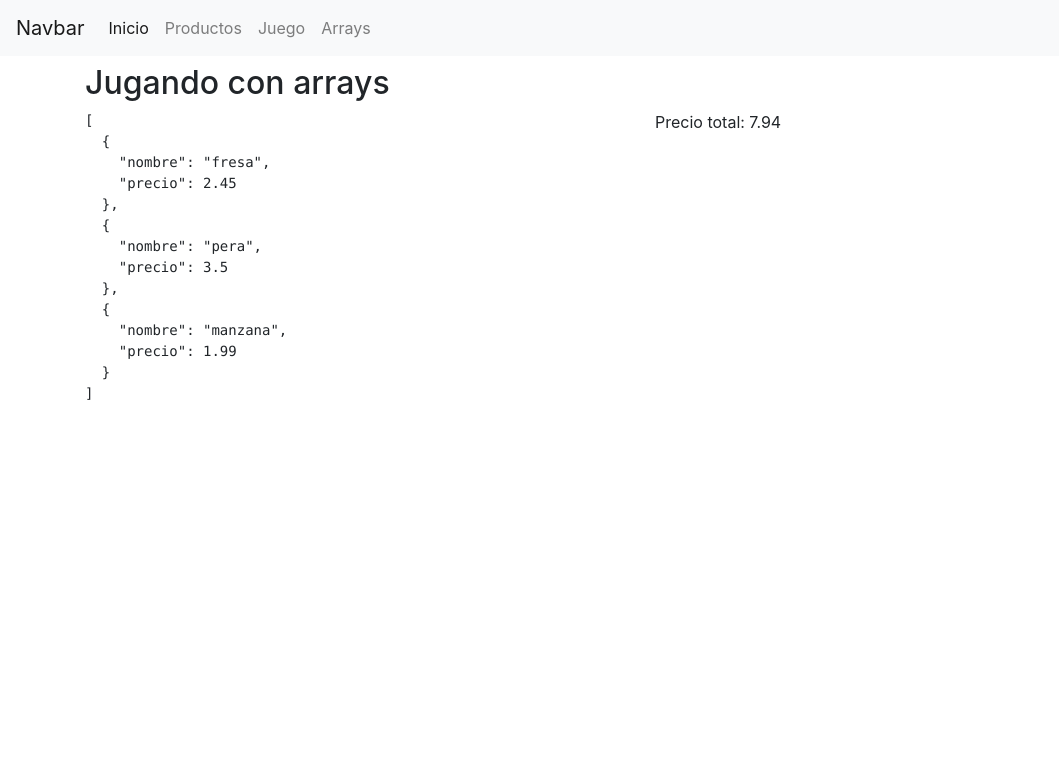
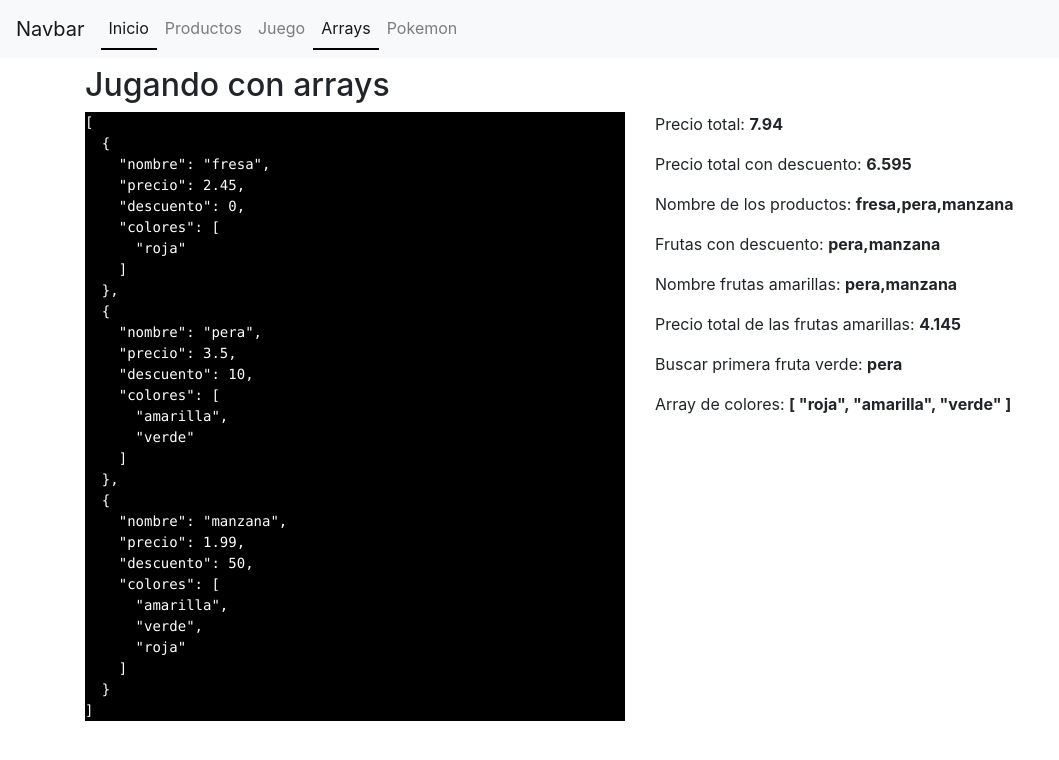
Before and after one commit to JosebaMerino/AngularIpartek, an Angular app: page /arrays in a window 1280 px wide. Shown: the top 760 px of the page, without its empty margins (0-1059 px from the left). Built offline with nearby package versions, Linux system fonts and the light colour scheme.

Commit message:
Varios cambios

```diff
--- a/src/app/app-routing.module.ts
+++ b/src/app/app-routing.module.ts
@@ -3,6 +3,7 @@ import { Routes, RouterModule } from '@angular/router';
 
 import { ArraysComponent } from './paginas/arrays/arrays.component';
 import { InicioComponent } from './paginas/inicio/inicio.component';
+import { PokemonRestComponent } from './paginas/pokemon-rest/pokemon-rest.component';
 
 
 /**
@@ -13,6 +14,7 @@ import { InicioComponent } from './paginas/inicio/inicio.component';
 const routes: Routes = [
   { path: '', component: InicioComponent },
   { path: 'arrays', component: ArraysComponent },
+  { path: 'pokemon', component: PokemonRestComponent}
 ];
 
 @NgModule({
--- a/src/app/app.module.ts
+++ b/src/app/app.module.ts
@@ -11,6 +11,7 @@ import { BotonComponent } from './componentes/boton/boton.component';
 import { InicioComponent } from './paginas/inicio/inicio.component';
 import { ArraysComponent } from './paginas/arrays/arrays.component';
 import { NavbarComponent } from './componentes/navbar/navbar.component';
+import { PokemonRestComponent } from './paginas/pokemon-rest/pokemon-rest.component';
 
 @NgModule({
   declarations: [
@@ -19,7 +20,8 @@ import { NavbarComponent } from './componentes/navbar/navbar.component';
     BotonComponent,
     InicioComponent,
     ArraysComponent,
-    NavbarComponent
+    NavbarComponent,
+    PokemonRestComponent
   ],
   imports: [
     BrowserModule,
--- a/src/app/componentes/navbar/navbar.component.html
+++ b/src/app/componentes/navbar/navbar.component.html
@@ -7,17 +7,20 @@
 
     <div class="collapse navbar-collapse" id="navbarSupportedContent">
         <ul class="navbar-nav mr-auto">
-            <li class="nav-item active">
-                <a [routerLink]="['/']" routerLinkActive="router-link-active" class="nav-link">Inicio</a>
+            <li class="nav-item">
+                <a [routerLink]="['/']" routerLinkActive="active" class="nav-link">Inicio</a>
             </li>
             <li class="nav-item">
-                <a [routerLink]="['/productos']" routerLinkActive="router-link-active" class="nav-link">Productos</a>
+                <a [routerLink]="['/productos']" routerLinkActive="active" class="nav-link">Productos</a>
             </li>
             <li class="nav-item">
-                <a [routerLink]="['/juego']" routerLinkActive="router-link-active" class="nav-link">Juego</a>
+                <a [routerLink]="['/juego']" routerLinkActive="active" class="nav-link">Juego</a>
             </li>
             <li class="nav-item">
-                <a [routerLink]="['/arrays']" routerLinkActive="router-link-active" class="nav-link">Arrays</a>
+                <a [routerLink]="['/arrays']" routerLinkActive="active" class="nav-link">Arrays</a>
+            </li>
+            <li class="nav-item">
+                <a [routerLink]="['/pokemon']" routerLinkActive="active" class="nav-link">Pokemon</a>
             </li>
         </ul>
     </div>
--- a/src/app/componentes/navbar/navbar.component.scss
+++ b/src/app/componentes/navbar/navbar.component.scss
@@ -0,0 +1,3 @@
+.active {
+    border-bottom: 2px solid black !important;
+}
--- /dev/null
+++ b/src/app/model/pokemon.ts
@@ -0,0 +1,31 @@
+export class Pokemon {
+    private _id: number;
+    private _imagen: string;
+    private _nombre: string;
+
+    constructor(id: number = 25, imagen:string = 'https://raw.githubusercontent.com/PokeAPI/sprites/master/sprites/pokemon/25.png', nombre: string = 'Pikachu', ) {
+        this.nombre = nombre;
+        this.id = id;
+        this.imagen = imagen;
+    }
+    public get nombre(): string {
+        return this._nombre;
+    }
+    public set nombre(value: string) {
+        this._nombre = value;
+    }
+
+    public get imagen(): string {
+        return this._imagen;
+    }
+    public set imagen(value: string) {
+        this._imagen = value;
+    }
+
+    public get id(): number {
+        return this._id;
+    }
+    public set id(value: number) {
+        this._id = value;
+    }
+}
--- a/src/app/paginas/arrays/arrays.component.html
+++ b/src/app/paginas/arrays/arrays.component.html
@@ -2,9 +2,16 @@
 
 <div class="row">
     <div class="col">
-        <pre>{{ frutas | json }}</pre>
+        <pre style="background-color: black; color: white">{{ frutas | json }}</pre>
     </div>
     <div class="col">
-        <p>Precio total: {{ total }}  </p>
+        <p>Precio total: <b> {{ total }} </b> </p>
+        <p>Precio total con descuento: <b> {{ totalDescuento }} </b> </p>
+        <p>Nombre de los productos: <b> {{ aSoloNombres }} </b></p>
+        <p>Frutas con descuento: <b> {{ frutasConDescuento }} </b></p>
+        <p>Nombre frutas amarillas: <b> {{ frutasAmarillas }} </b></p>
+        <p>Precio total de las frutas amarillas: <b> {{ precioFrutasAmarillas }} </b></p>
+        <p>Buscar primera fruta verde: <b> {{ primeraVerde.nombre }} </b></p>
+        <p>Array de colores: <b> {{ todosColores | json }} </b></p>
     </div>
 </div>
--- a/src/app/paginas/arrays/arrays.component.ts
+++ b/src/app/paginas/arrays/arrays.component.ts
@@ -1,4 +1,5 @@
 import { Component, OnInit } from '@angular/core';
+import { CurrencyPipe } from '@angular/common';
 
 @Component({
   selector: 'app-arrays',
@@ -8,29 +9,77 @@ import { Component, OnInit } from '@angular/core';
 export class ArraysComponent implements OnInit {
 
   frutas : any;
-  total: number
+  total: number;
+  totalDescuento: number;
+  aSoloNombres: Array<string>;
+  frutasConDescuento: [];
+  frutasAmarillas: Array<string>;
+  precioFrutasAmarillas: number;
+  primeraVerde: any;
+  todosColores: Array<string>;
 
   constructor() {
     console.trace('ArraysComponent constructor');
     this.total = 0;
+    this.totalDescuento = 0;
+    this.aSoloNombres = [];
+    this.frutasConDescuento = [];
+    this.frutasAmarillas = [];
+    this.precioFrutasAmarillas = 0;
+    this.primeraVerde = {};
+    this.todosColores = [];
     this.frutas = [
       {
-        'nombre': 'fresa', 'precio': 2.45
+        'nombre': 'fresa', 'precio': 2.45, 'descuento': 0, 'colores': ['roja']
       },
       {
-        'nombre': 'pera', 'precio': 3.50
+        'nombre': 'pera', 'precio': 3.50, 'descuento': 10, 'colores': ['amarilla', 'verde']
       },
       {
-        'nombre': 'manzana', 'precio': 1.99
+        'nombre': 'manzana', 'precio': 1.99, 'descuento': 50, 'colores': ['amarilla', 'verde', 'roja']
       }
     ];
-    for(let {precio} of this.frutas) {
-      this.total += precio;
-    }
+
   }
 
   ngOnInit() {
     console.trace('ArraysComponent ngOnInit');
+
+    /* Modo extendido para poder depurar
+    this.total = this.frutas.map( el => {
+      console.debug(el);
+      return el.precio;
+    }).
+    reduce((previous, current)=> {
+      return previous + current;
+    });
+    */
+
+    this.aSoloNombres = this.frutas.map(el => el.nombre);
+
+    this.frutasConDescuento = this.frutas.filter( el => el.descuento > 0).map(el => el.nombre);
+
+    // Modo reducido
+    this.total = this.frutas.map( el => el.precio ).reduce( (p, c) => p + c );
+
+    this.totalDescuento = this.frutas.reduce((p, c) => (p + this.precioConDescuento(c.precio, c.descuento)), 0)
+
+
+    this.frutasAmarillas = this.frutas.filter((fruta => {
+      return fruta.colores.find(color => color === 'amarilla')
+    })).map(el => el.nombre)
+
+    this.precioFrutasAmarillas = this.frutas.filter((fruta) => fruta.colores.find((color => color === 'amarilla'))).reduce((p, c) => p + this.precioConDescuento(c.precio, c.descuento), 0);
+
+
+    this.primeraVerde = this.frutas.find(fruta => fruta.colores.find(color => color === 'verde'))
+    console.log("Precio total: ", this.total);
+
+    this.todosColores = this.frutas.reduce((p, c) => p.concat(c.colores.filter( color => !p.includes(color))), [])
+  }
+
+  precioConDescuento(precio, descuento) {
+    return precio - ((precio * descuento)/ 100);
   }
 
 }
--- /dev/null
+++ b/src/app/paginas/pokemon-rest/pokemon-rest.component.html
@@ -0,0 +1,14 @@
+<div class="row">
+    <div class="col">
+        <div class="card" style="width: 18rem;">
+            <img class="card-img-top" src='{{ pokemon.imagen }} 'alt="Card image cap">
+            <div class="card-body">
+              <h5 class="card-title">{{ pokemon.id }}º {{ pokemon.nombre }}</h5>
+              <p class="card-text d-none">Some quick example text to build on the card title and make up the bulk of the card's content.</p>
+
+            </div>
+          </div>
+    </div>
+</div>
+
+<pre>  {{ pokemon | json}} </pre>
--- /dev/null
+++ b/src/app/paginas/pokemon-rest/pokemon-rest.component.ts
@@ -0,0 +1,42 @@
+import { Component, OnInit } from '@angular/core';
+import { Pokemon } from 'src/app/model/pokemon';
+import { PokemonService } from 'src/app/services/pokemon.service';
+
+@Component({
+  selector: 'app-pokemon-rest',
+  templateUrl: './pokemon-rest.component.html',
+  styleUrls: ['./pokemon-rest.component.scss']
+})
+export class PokemonRestComponent implements OnInit {
+
+  pokemon: Pokemon;
+
+  constructor(private pokemonService: PokemonService) {
+    console.trace('constructor PokemonRestComponent');
+    this.pokemon = new Pokemon();
+    console.debug(this.pokemon);
+  }
+
+  ngOnInit() {
+    console.trace('ngOnInit PokemonRestComponent');
+    // llamadas a los servicios
+
+    // a un observable nos tenemos que suscribir
+    // cuando llamamos a un Observable tenemos 3 posible metodos
+    // solo 1 es obligatorio.
+
+    this.pokemonService.getPokemon(this.pokemon.nombre).subscribe(
+      data => {
+        console.debug('peticion correcta data %o', data);
+      },
+      error => {
+        console.warn('peticion erronea data %o', error)
+      },
+      () => {
+        console.trace('esto se hace siempre')
+      }
+    );
+
+  }
+
+}
--- a/src/app/services/pokemon.service.ts
+++ b/src/app/services/pokemon.service.ts
@@ -1,5 +1,6 @@
 import { Injectable } from '@angular/core';
 import { HttpClient } from '@angular/common/http';
+import { Observable } from 'rxjs';
 
 @Injectable({
   providedIn: 'root'
@@ -10,8 +11,8 @@ export class PokemonService implements IPokemonService {
     console.trace("PokemonService constructor");
   }
 
-  getPokemon() {
-    const url = "https://pokeapi.co/api/v2/pokemon/1/";
+  getPokemon(nombre: string): Observable<any> {
+    const url = `https://pokeapi.co/api/v2/pokemon/${nombre.toLowerCase()}`;
     console.trace("PokemonService" + url)
     return this.http.get(url);
   }
```
Also changed, not shown: src/app/app.component.scss (line endings or trailing spaces), src/app/paginas/pokemon-rest/pokemon-rest.component.scss (added).
